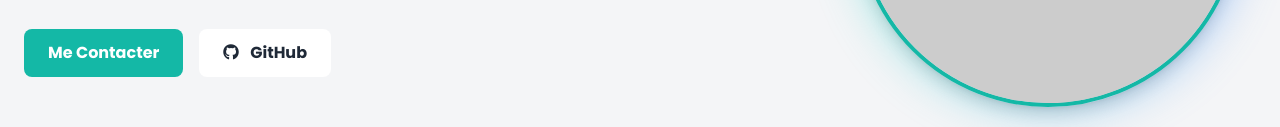
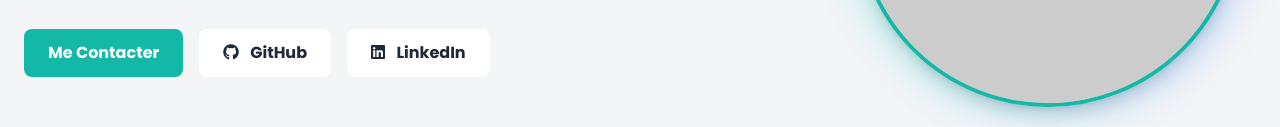
Before and after one commit to Walid-Khalfa/walid-khalfa-portfolio, a plain HTML site: page index.html in a window 1280 px wide. Shown: the part 525-652 px from the top of the page. Drawn offline with nearby package versions, Linux system fonts and the light colour scheme; placeholder pictures from the web are drawn by us.

Commit message:
Update index.html

```diff
--- a/index.html
+++ b/index.html
@@ -153,6 +153,9 @@
                         <a href="#contact" class="bg-accent text-white font-bold py-3 px-6 rounded-lg hover:opacity-90 transition-opacity duration-300" data-lang="contact_me">Me Contacter</a>
                         <a href="https://github.com/Walid-Khalfa" target="_blank" class="bg-card font-bold py-3 px-6 rounded-lg hover:bg-gray-200 dark:hover:bg-gray-700 transition-colors duration-300">
                            <i class="fab fa-github mr-2"></i> GitHub
+                        </a>
+                        <a href="https://linkedin.com/in/walid-khalfa-41821513" target="_blank" class="bg-card font-bold py-3 px-6 rounded-lg hover:bg-gray-200 dark:hover:bg-gray-700 transition-colors duration-300">
+                           <i class="fab fa-linkedin mr-2"></i> LinkedIn
                         </a>
                     </div>
                 </div>
```
